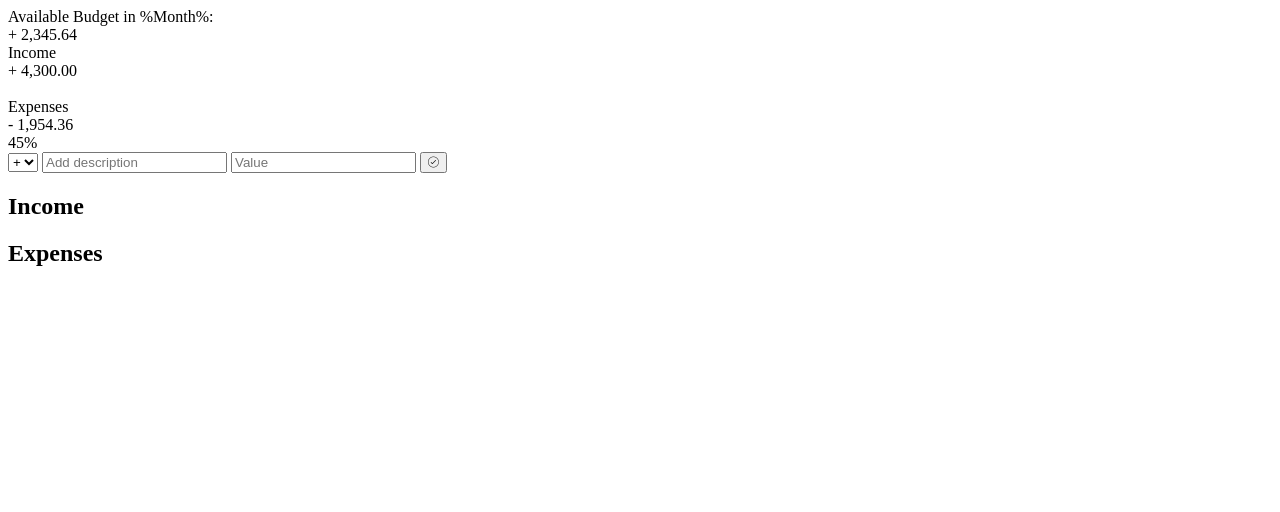
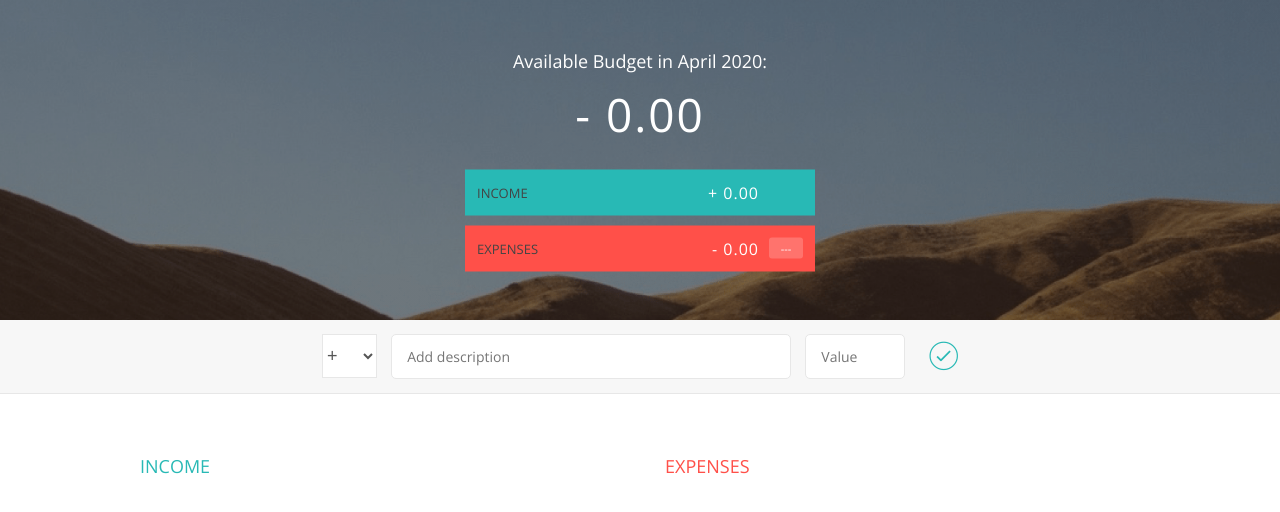
Before and after one commit to sriramiyengar9/BudgetApp, a plain HTML site: page budgetapplication/View/index.html in a window 1280 px wide. Drawn offline with nearby package versions, Linux system fonts and the light colour scheme.

Commit message:
Updates on Budget App

```diff
--- a/budgetapplication/Source/app.js
+++ b/budgetapplication/Source/app.js
@@ -296,7 +296,7 @@ var UIController = (function () {
 
             now = new Date();
 
-            date = getCurrentMonthName(now.getMonth()) + ' - ' + now.getFullYear();
+            date = getCurrentMonthName(now.getMonth()) + ' ' + now.getFullYear();
 
             document.querySelector(DOMstrings.dateLabel).textContent = date;
 
--- a/budgetapplication/Style/style.css
+++ b/budgetapplication/Style/style.css
@@ -41,7 +41,7 @@ body {
 
 .top {
     height: 40vh;
-    background-image: linear-gradient(rgba(0, 0, 0, 0.35), rgba(0, 0, 0, 0.35)), url(Images\back.png);
+    background-image: linear-gradient(rgba(0, 0, 0, 0.35), rgba(0, 0, 0, 0.35)), url('../Images/back.png');
     background-size: cover;
     background-position: center;
     position: relative;
--- a/budgetapplication/View/index.html
+++ b/budgetapplication/View/index.html
@@ -5,7 +5,7 @@
     <meta charset="UTF-8">
     <link href="https://fonts.googleapis.com/css?family=Open+Sans:100,300,400,600" rel="stylesheet" type="text/css">
     <link href="http://code.ionicframework.com/ionicons/2.0.1/css/ionicons.min.css" rel="stylesheet" type="text/css">
-    <link type="text/css" rel="stylesheet" href="/Users/sriramsridharan/Projects/BudgetApplication/budgetapplication/Stylestyle.css">
+    <link type="text/css" rel="stylesheet" href="../Style/style.css">
     <title>Budgety</title>
 </head>
 
@@ -121,7 +121,7 @@
 
     </div>
 
-    <script src="app.js"></script>
+    <script src="../Source/app.js"></script>
 </body>
 
 </html>
```
